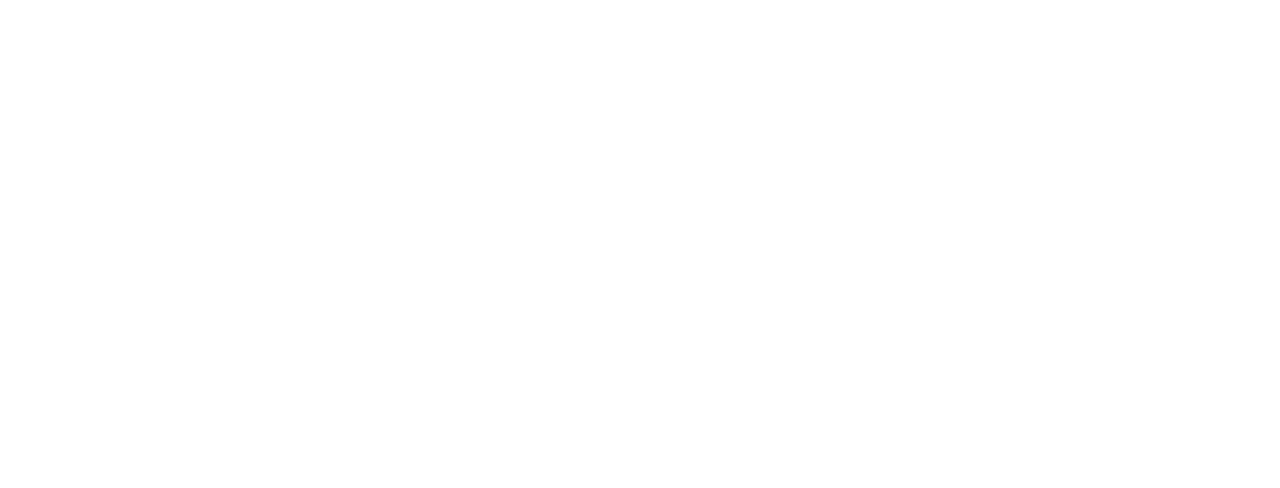
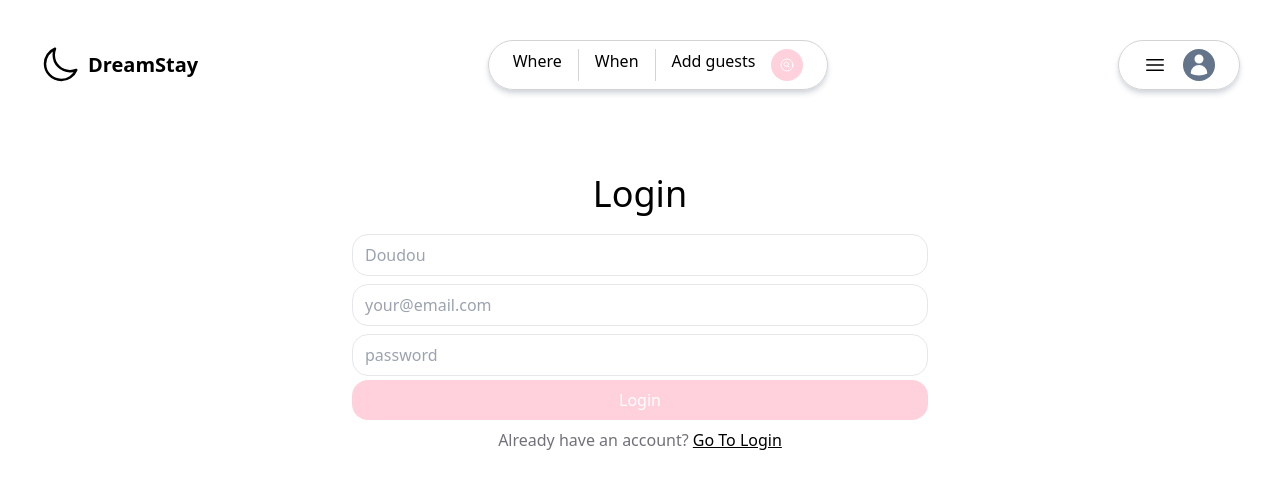
Before and after one commit to Xhz0729/my-booking-app-repository, a React (Vite) app in the folder client/: page /register in a window 1280 px wide. Before the commit this address had no page. Shown: the top 488 px of the page. Built offline with nearby package versions, Linux system fonts and the light colour scheme.

Commit message:
add RegisterPage component and render it on App.jsx

```diff
--- a/client/src/App.jsx
+++ b/client/src/App.jsx
@@ -2,6 +2,7 @@
 import "./App.css";
 import Layout from "./Layout";
 import LoginPage from "./pages/LoginPage";
+import RegisterPage from "./pages/RegisterPage";
 
 function App() {
   return (
@@ -10,6 +11,7 @@
         <Routes>
           <Route path="/" element={<Layout />}>
             <Route path="/login" element={<LoginPage />} />
+            <Route path="/register" element={<RegisterPage />} />
           </Route>
         </Routes>
       </div>
--- /dev/null
+++ b/client/src/pages/RegisterPage.jsx
@@ -0,0 +1,26 @@
+import React from "react";
+import { Link } from "react-router-dom";
+
+const RegisterPage = () => {
+  return (
+    <div className="mt-6 grow flex items-center justify-around">
+      <div className="mb-72">
+        <h1 className="text-4xl text-center mb-4">Login</h1>
+        <form className="max-w-xl mx-auto">
+          <input type="text" placeholder="Doudou" />
+          <input type="email" placeholder="your@email.com" />
+          <input type="password" placeholder="password" />
+          <button className="login">Login</button>
+          <div className="text-center py-2 text-zinc-500">
+            Already have an account?{" "}
+            <Link className="underline text-black" to={"/login"}>
+              Go To Login
+            </Link>
+          </div>
+        </form>
+      </div>
+    </div>
+  );
+};
+
+export default RegisterPage;
```
